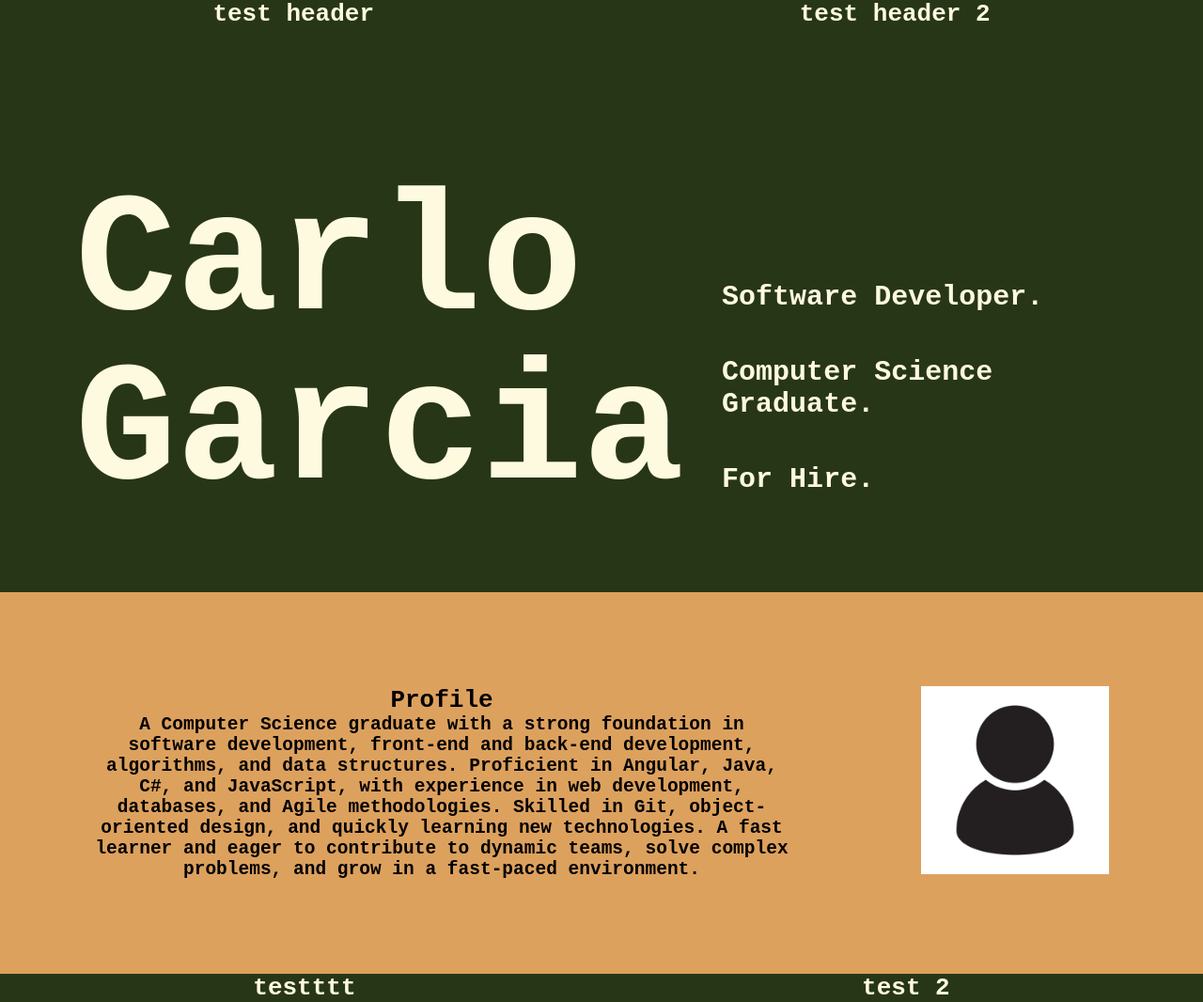
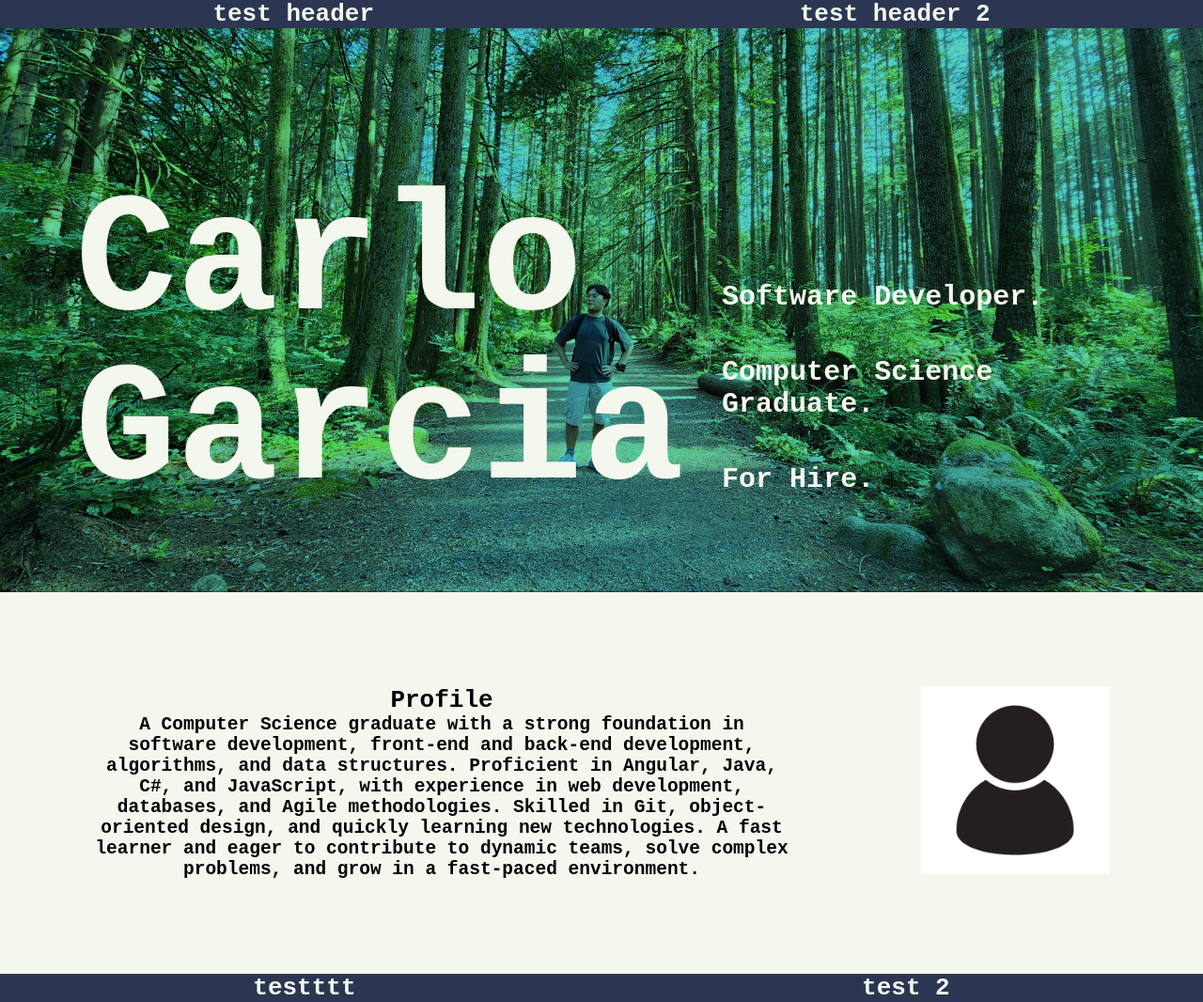
Before and after one commit to cgarcia2900/cgarcia2900.github.io, a Jekyll site: the page built from index.html, in a window 1280 px wide. Shown: the whole page at 94% size. Built offline with Jekyll 4.4.1, drawn with Linux system fonts in a browser that asks for light colours.

Commit message:
Trying new color scheme

```diff
--- a/_sass/aboveTheFold.scss
+++ b/_sass/aboveTheFold.scss
@@ -1,6 +1,12 @@
 #ATF {
-    background-color: #283618;
-    color: #fefae0;
+    background:
+        url(/assets/images/photo_2025-04-28_16-09-15.jpg),
+        var(--mainColourDark)
+        no-repeat;
+    background-blend-mode: overlay;
+    background-position-y: bottom;
+    background-size: 100%;
+    color: var(--bgColour);
     width: 100%;
     height: 600px;
     padding: 80px;
--- a/_sass/footer.scss
+++ b/_sass/footer.scss
@@ -1,6 +1,6 @@
 #footer{
-    background-color: #283618;
-    color: #fefae0;
+    background-color: var(--secondaryColourDark);
+    color: var(--bgColour);
 
     display: flex;
     justify-content: space-around;
--- a/_sass/header.scss
+++ b/_sass/header.scss
@@ -1,6 +1,6 @@
 #header{
-    background-color: #283618;
-    color: #fefae0;
+    background-color: var(--secondaryColourDark);
+    color: var(--bgColour);
 
     display: flex;
     justify-content: space-around;
--- /dev/null
+++ b/_sass/variables.scss
@@ -0,0 +1,6 @@
+:root {
+    --bgColour: #F4F7ED;
+    --mainColourDark: #2E6E65;
+    --mainColourLight: #86EE60;
+    --secondaryColourDark: #2B3752;
+}
--- a/assets/css/styles.scss
+++ b/assets/css/styles.scss
@@ -1,6 +1,7 @@
 ---
 ---
 
+@import "variables";
 @import "header";
 @import "footer";
 @import "aboveTheFold";
@@ -12,7 +13,7 @@
 }
 
 body {
-    background-color: #dda15e;
+    background-color: var(--bgColour);
     font-family: monospace;
     padding: 0px;
 }
```
Also changed, not shown: assets/images/photo_2025-04-28_16-09-15.jpg (added).
